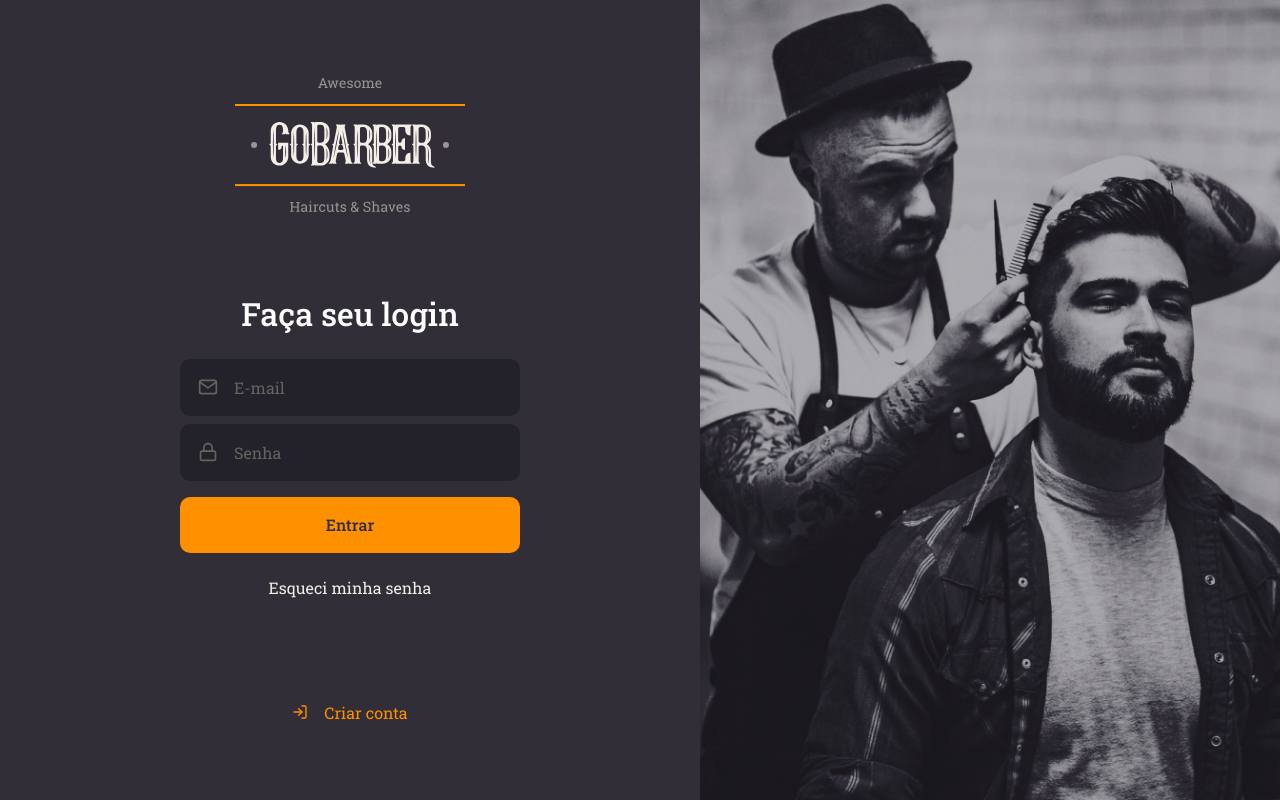
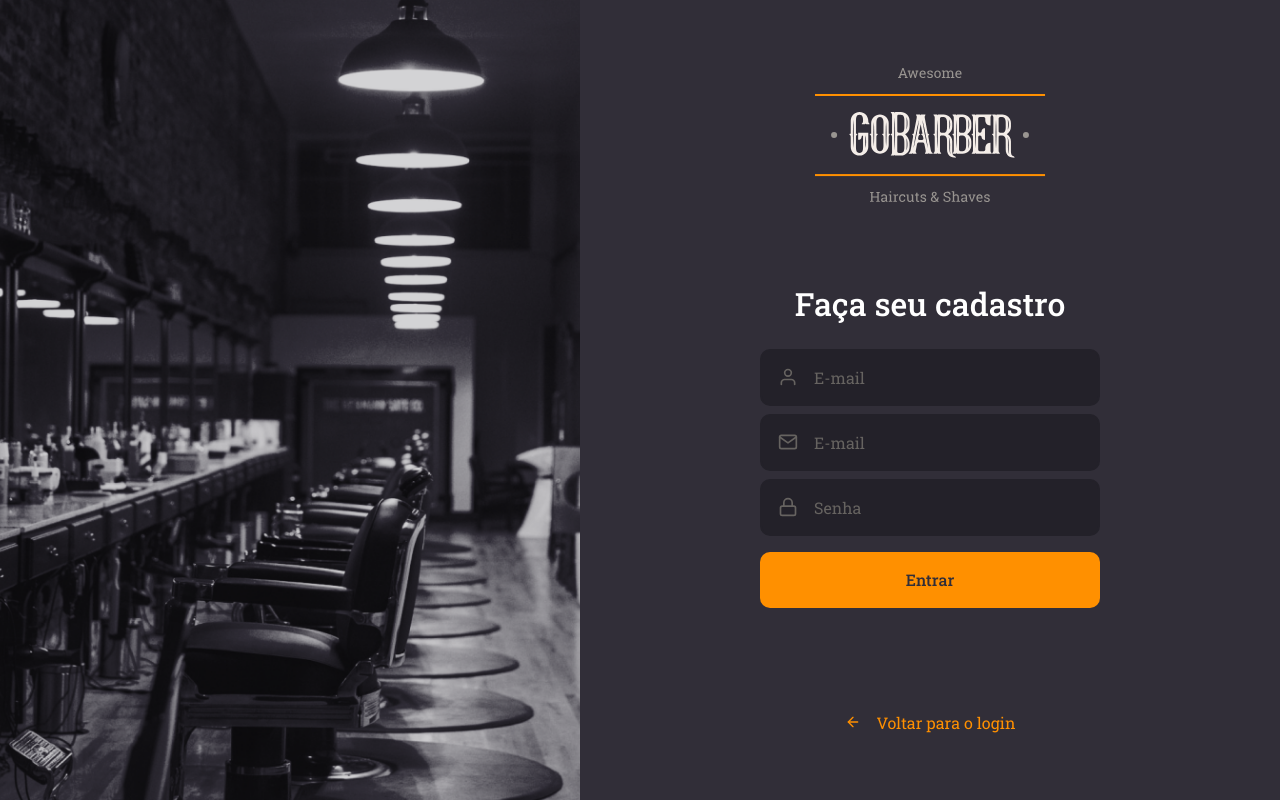
Before and after one commit to camaramanuela/goBarber, a React (Create React App) app in the folder frontend/: page /signup in a window 1280 px wide. Built offline with nearby package versions, Linux system fonts and the light colour scheme.

Commit message:
signUp layout

```diff
--- a/frontend/src/App.tsx
+++ b/frontend/src/App.tsx
@@ -1,11 +1,12 @@
 import React from 'react';
 
-import SignIn from './pages/SignIn';
+// import SignIn from './pages/SignIn';
+import SignUp from './pages/SignUp';
 import GlobalStyle from './styles/global';
 
 const App: React.FC = () => (
   <>
-    <SignIn />
+    <SignUp />
     <GlobalStyle/>
   </>
 );
--- /dev/null
+++ b/frontend/src/pages/SignUp/index.tsx
@@ -0,0 +1,37 @@
+import React from 'react';
+import { FiArrowLeft, FiMail, FiUser, FiLock } from 'react-icons/fi';
+
+import logoImg from '../../assets/logo.svg';
+
+import Button from '../../components/Button';
+import Input from '../../components/Input';
+
+
+import { Container, Content, Background } from './styles';
+
+const SignUp: React.FC = () => (
+  <Container>
+    <Background />
+    <Content>
+      <img src={logoImg} alt="logo GoBarber" />
+
+      <form>
+        <h1>Faça seu cadastro</h1>
+
+        <Input name="name" icon={FiUser} placeholder="E-mail" />
+        <Input name="email" icon={FiMail} placeholder="E-mail" />
+
+        <Input name="password" icon={FiLock} type="password" placeholder="Senha" />
+
+        <Button type="submit">Entrar</Button>
+      </form>
+
+      <a href="login">
+        <FiArrowLeft />
+        Voltar para o login
+      </a>
+    </Content>
+  </Container>
+);
+
+export default SignUp;
--- /dev/null
+++ b/frontend/src/pages/SignUp/styles.ts
@@ -0,0 +1,69 @@
+import styled from 'styled-components';
+import { shade } from 'polished';
+
+import signUpBackground from '../../assets/sign-up-background.png';
+
+export const Container = styled.div`
+  height: 100vh;
+
+  display: flex;
+  align-items: stretch;
+`;
+
+export const Content = styled.div`
+  display: flex;
+  flex-direction: column;
+  align-items: center;
+
+  place-content: center;
+
+  width: 100%;
+  max-width: 700px;
+
+  form {
+    margin: 80px 0;
+    width: 340px;
+    text-align: center;
+
+    h1 {
+      margin-bottom: 24px;
+    }
+
+    a {
+      color: #F4EDE8;
+      display: block;
+      margin-top: 24px;
+      text-decoration: none;
+      transition: color 0.2s;
+
+      &:hover {
+        color: ${shade(0.2, '#F4EDE8')}
+      }
+    }
+  }
+
+  > a {
+    color: #ff9000;
+    display: block;
+    margin-top: 24px;
+    text-decoration: none;
+    transition: color 0.2s;
+
+    display: flex;
+    align-items: center;
+
+    svg {
+      margin-right: 16px;
+    }
+
+    &:hover {
+      color: ${shade(0.2, '#ff9000')};
+    }
+  }
+`;
+
+export const Background = styled.div`
+  flex: 1;
+  background: url(${signUpBackground}) no-repeat center;
+  background-size: cover;
+`;
```
Also changed, not shown: frontend/src/assets/sign-up-background.png (added).
